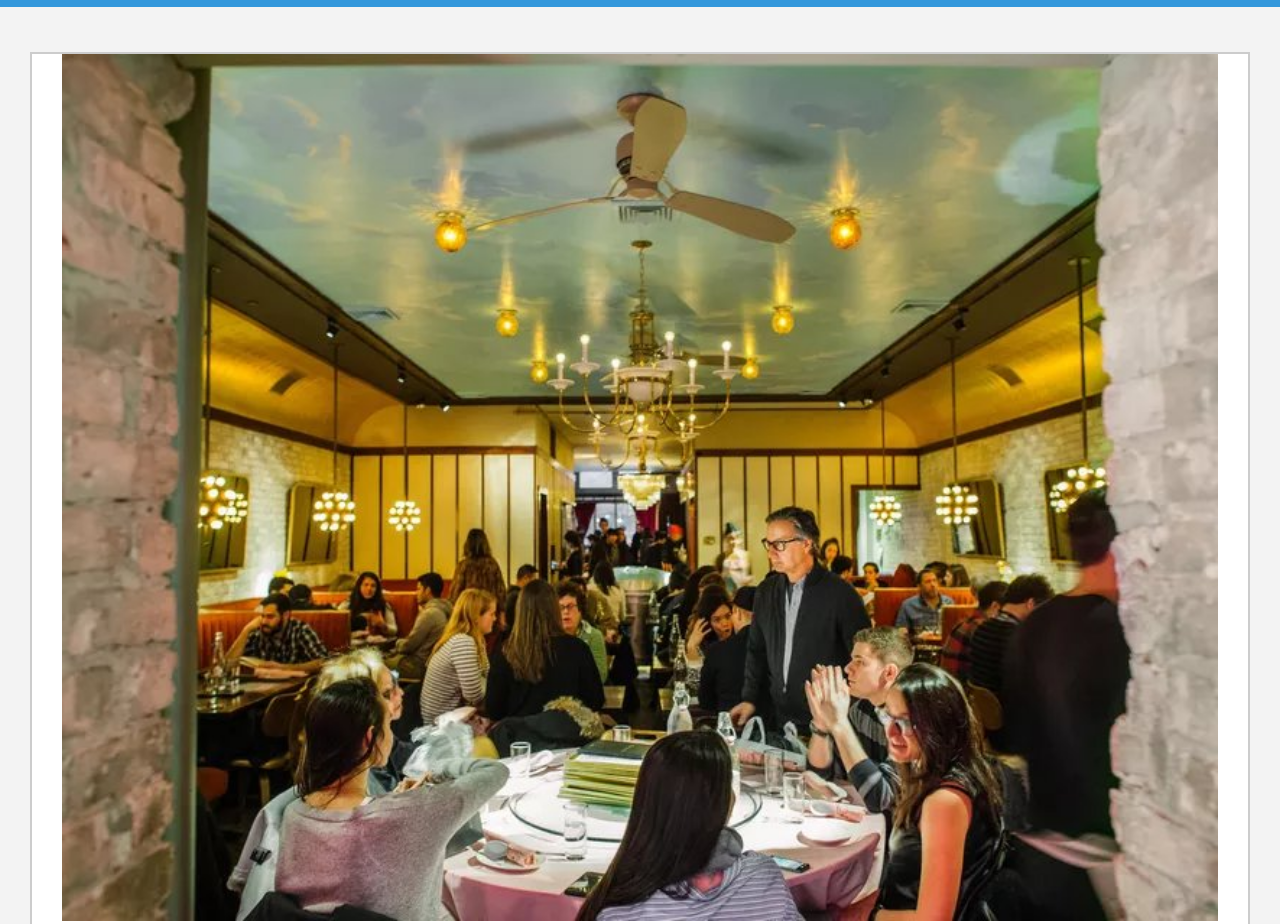
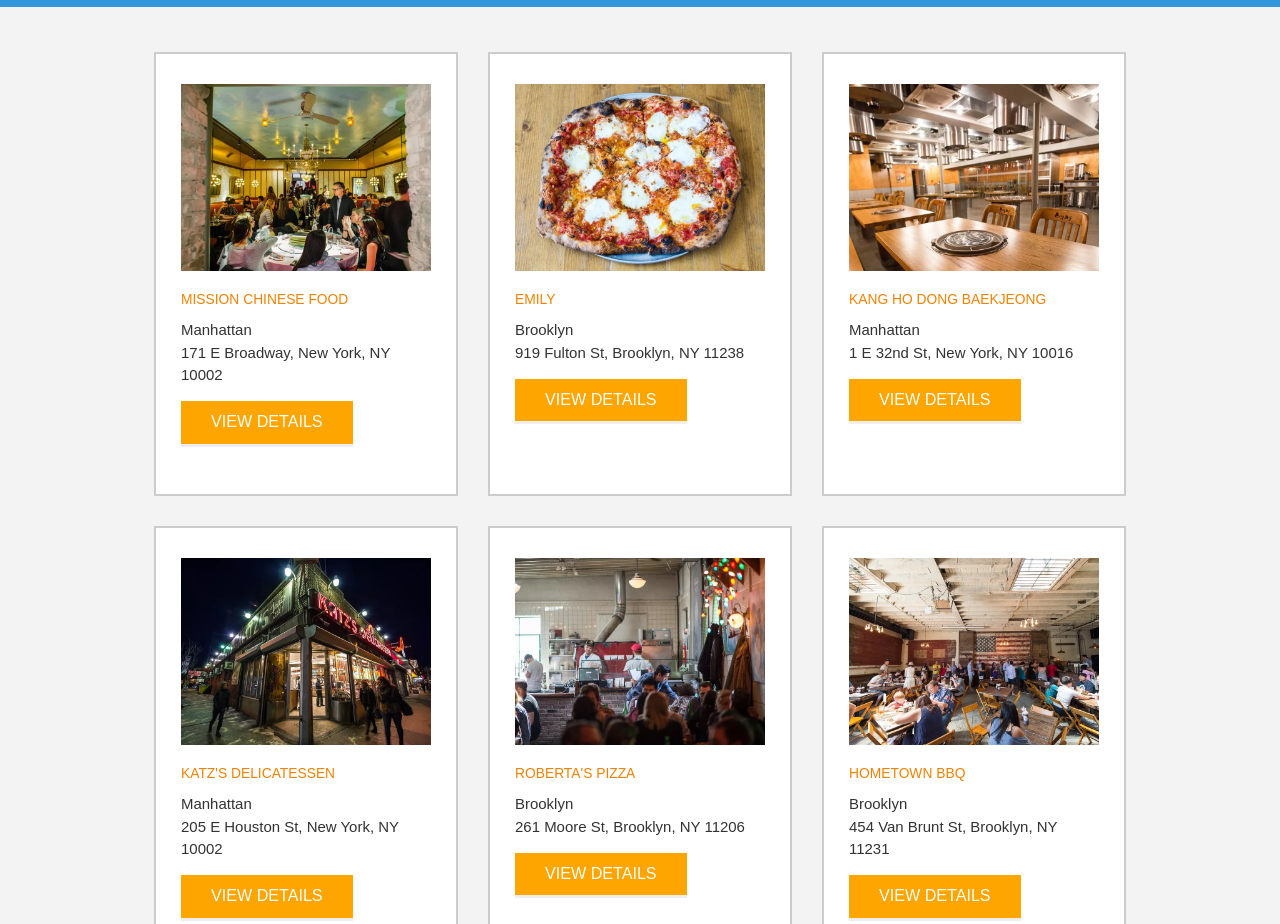
Before and after one commit to Stacihs/Restaurant-Reviews, a plain HTML site: page index.html in a window 1280 px wide. Shown: the part 572-1496 px from the top of the page. Drawn offline with nearby package versions, Linux system fonts and the light colour scheme.

Commit message:
Add code to media_queries

```diff
--- a/css/media_queries.css
+++ b/css/media_queries.css
@@ -6,21 +6,21 @@
 }
 
 @media screen and (min-width: 620px) {
+   #restaurants-list {
+       display: flex;
+       flex-flow: row wrap;
+       justify-content: center;
+       align-items: center;
+   }
 
+   #restaurants-list li {
+       height: auto;
+       width: 250px;
+   }
 }
 
 @media screen and (min-width: 810px) {
-    #restaurants-list {
-        display: flex;
-        flex-flow: row wrap;
-        justify-content: center;
-        align-items: center;
-    }
-    #restaurants-list li {
 
-        height: auto;
-        width: 250px;
-    }
 }
 
 @media screen and (min-width: 1400px) {
--- a/css/styles.css
+++ b/css/styles.css
@@ -152,7 +152,7 @@ nav h1 a {
   font-family: Arial,sans-serif;
   margin: 15px;
   min-height: 380px;
-  padding: 0 30px 25px;
+  padding: 30px 25px;
   text-align: left;
 }
 #restaurants-list .restaurant-img {
@@ -160,7 +160,7 @@ nav h1 a {
   display: block;
   margin: 0;
   max-width: 100%;
-  min-height: 248px;
+  height: auto;
   min-width: 100%;
 }
 #restaurants-list li h1 {
--- a/index.html
+++ b/index.html
@@ -4,6 +4,7 @@
 <head>
   <link rel="stylesheet" src="//normalize-css.googlecode.com/svn/trunk/normalize.css" />
   <link rel="stylesheet" href="css/styles.css">
+  <link rel="stylesheet" href="css/media_queries.css">
   <link rel="stylesheet" href="https://unpkg.com/leaflet@1.3.1/dist/leaflet.css" integrity="sha512-Rksm5RenBEKSKFjgI3a41vrjkw4EVPlJ3+OiI65vTjIdo9brlAacEuKOiQ5OFh7cOI1bkDwLqdLw3Zg0cRJAAQ==" crossorigin=""/>
   <meta name="viewport" content="width=device-width, initial-scale=1.0">
   <title>Restaurant Reviews</title>
```
Also changed, not shown: restaurant.html (+1 -0 lines).
